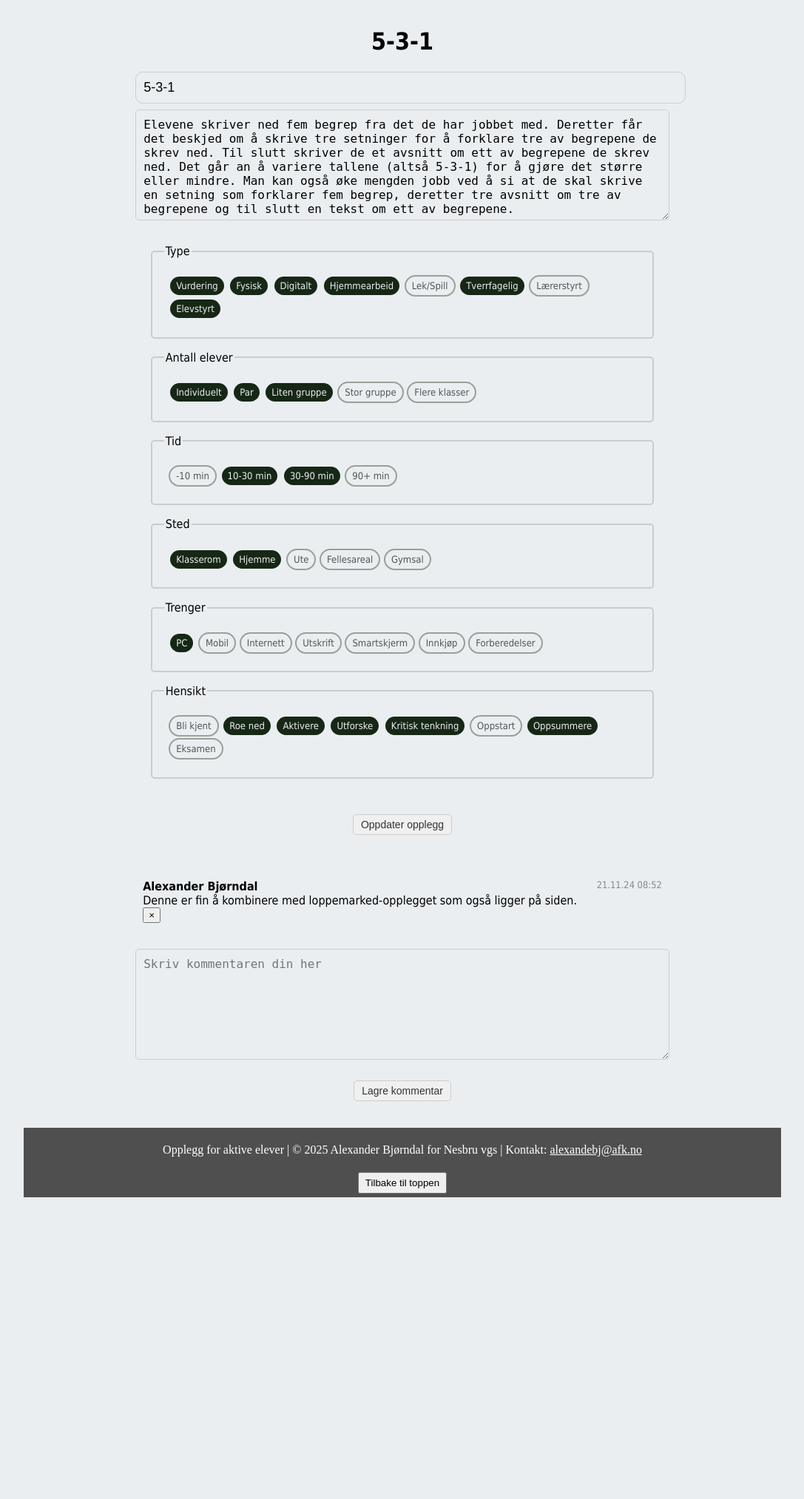
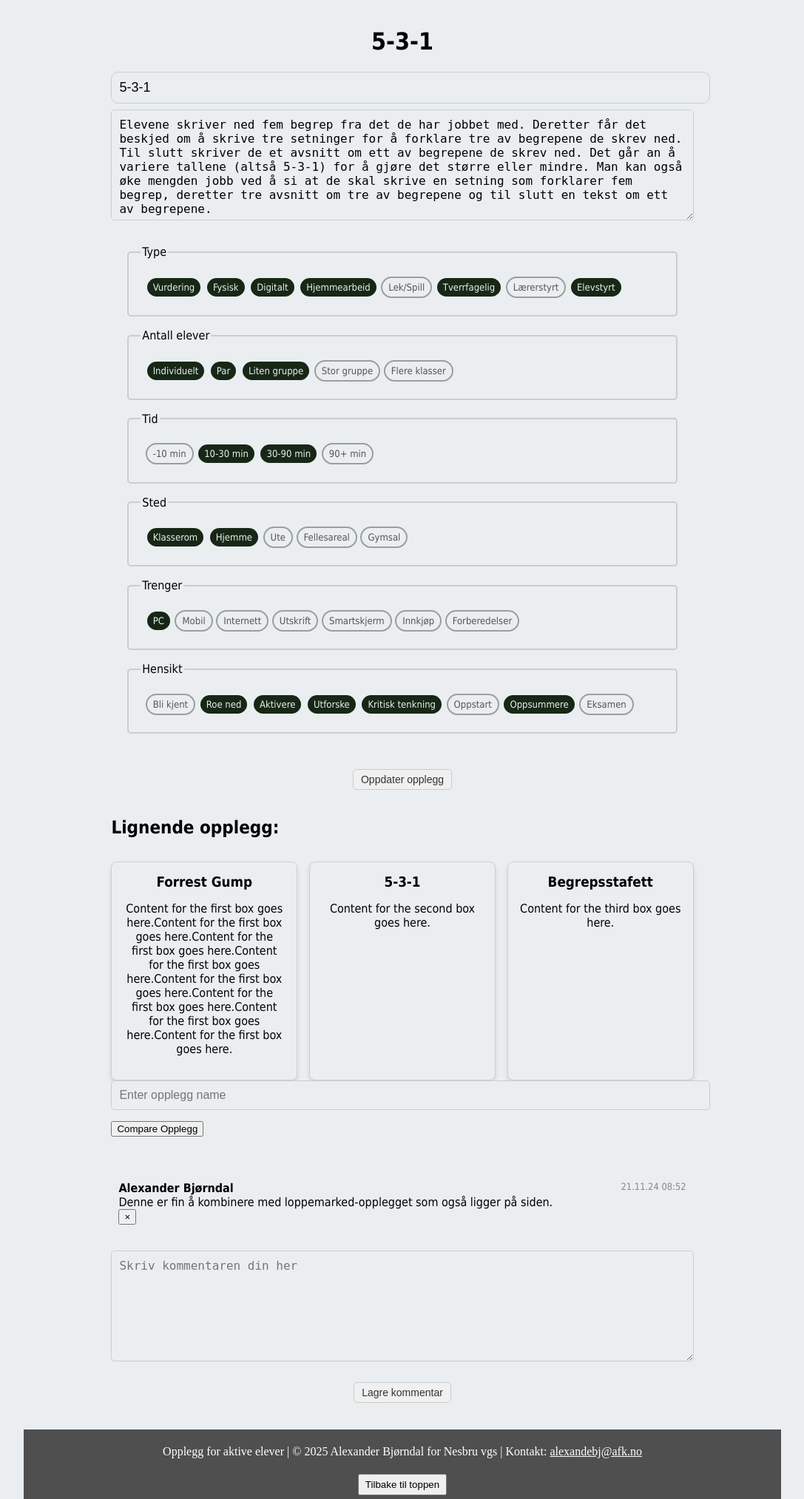
Before and after one commit to alexanderbjorndal/aktive-elev-opplegg, a Flask app: page /se-opplegg?opplegg_id=1 in a window 1280 px wide. Shown: the part 48-2075 px from the top of the page at 74% size, without its empty margins (96-1183 px from the left). Before the commit the page ends 1667 px from the top, so only its background shows below. Run offline with Flask 3, Linux system fonts and the light colour scheme; a user stored in the database is signed in; some libraries are stand-ins or nearby versions.

```diff
--- /dev/null
+++ b/website/static/favicon_io/about.txt
@@ -0,0 +1,6 @@
+This favicon was generated using the following font:
+
+- Font Title: Lora
+- Font Author: undefined
+- Font Source: https://fonts.gstatic.com/s/lora/v35/0QI6MX1D_JOuGQbT0gvTJPa787z5vCJGmKxemMeZ.ttf
+- Font License: undefined)
--- a/website/static/index.js
+++ b/website/static/index.js
@@ -126,7 +126,15 @@ allCheckboxes.forEach((checkbox) => {
   }
 });
 
-document.getElementById("search-bar").addEventListener("keyup", function () {
+function addEventListenerIfExists(selector, event, handler) {
+    const element = document.getElementById(selector);
+    if (element) {
+        element.addEventListener(event, handler);
+    }
+}
+
+document.addEventListener("DOMContentLoaded", () => {
+    addEventListenerIfExists("search-bar", "keyup", function () {
         const query = this.value.toLowerCase();
         const items = document.querySelectorAll(".list-group-item");
 
@@ -134,12 +142,13 @@ document.getElementById("search-bar").addEventListener("keyup", function () {
             const title = item.getAttribute("data-title").toLowerCase();
             const description = item.getAttribute("data-description").toLowerCase();
 
-    // Check if the query matches the title or description
+            // Sjekk om søkespørsmålet matcher tittelen eller beskrivelsen
             if (title.includes(query) || description.includes(query)) {
-      item.style.display = ""; // Show item
+                item.style.display = ""; // Vis element
             } else {
-      item.style.display = "none"; // Hide item
+                item.style.display = "none"; // Skjul element
             }
+        });
     });
 });
 
@@ -164,6 +173,7 @@ document.querySelectorAll('input[name="tag"]').forEach((checkbox) => {
 
 let debounceTimer;
 const searchBar = document.getElementById("search-bar");
+if (searchBar) {
     searchBar.addEventListener("keyup", function () {
         clearTimeout(debounceTimer);
         debounceTimer = setTimeout(() => {
@@ -194,11 +204,11 @@ function toggleFavorites() {
     const button = document.getElementById("toggle-favorites");
     const oppleggItems = document.querySelectorAll(".list-group-item");
 
+    if (button) {
         // Toggle the button text
         if (button.innerText === "Vis kun favoritter") {
             button.innerText = "Vis alle opplegg";
             oppleggItems.forEach(item => {
-      // If the item is not favorited, hide it
                 if (item.getAttribute("data-is-favorite") === "false") {
                     item.style.display = "none";
                 }
@@ -206,12 +216,75 @@ function toggleFavorites() {
         } else {
             button.innerText = "Vis kun favoritter";
             oppleggItems.forEach(item => {
-      // Show all items
                 item.style.display = "grid";
             });
         }
     }
+}
 
 function disableSubmitButton() {
-  document.getElementById('submit-button').disabled = true;
+    const submitButton = document.getElementById('submit-button');
+    if (submitButton) {
+        submitButton.disabled = true;
     }
+}
+
+async function fetchComparison(oppleggName) {
+    console.log(`Fetching comparison for: ${oppleggName}`);
+    const response = await fetch(`/compare?opplegg_name=${encodeURIComponent(oppleggName)}`);
+    if (!response.ok) {
+        console.error("Failed to fetch comparison data");
+        const resultsContainer = document.getElementById("resultsContainer");
+        if (resultsContainer) {
+            resultsContainer.innerText = "Error fetching data.";
+        }
+        return [];
+    }
+    const data = await response.json();
+    return data;
+}
+
+function displayResults(results) {
+    const resultsContainer = document.getElementById("resultsContainer");
+    if (resultsContainer) {
+        resultsContainer.innerHTML = ""; // Clear previous results
+
+        if (results.error) {
+            resultsContainer.innerText = results.error;
+            return;
+        }
+
+        if (results.length === 0) {
+            resultsContainer.innerText = "No similar opplegg found.";
+            return;
+        }
+
+        results.forEach(result => {
+            const resultDiv = document.createElement("div");
+            resultDiv.className = "result";
+            resultDiv.innerHTML = `
+                <h3>${result.name}</h3>
+                <p>Similarity Score: ${(result.similarity_score * 100).toFixed(2)}%</p>
+                <p>Common Traits: ${result.common_traits.join(", ")}</p>
+            `;
+            resultsContainer.appendChild(resultDiv);
+        });
+    }
+}
+
+const compareButton = document.getElementById("compareButton");
+const oppleggNameInput = document.getElementById("oppleggNameInput");
+
+if (compareButton && oppleggNameInput) {
+    compareButton.addEventListener("click", async () => {
+        const oppleggName = oppleggNameInput.value.trim();
+        if (!oppleggName) {
+            alert("Please enter an opplegg name!");
+            return;
+        }
+
+        const results = await fetchComparison(oppleggName);
+        displayResults(results);
+    });
+}
+};
--- a/website/static/legg_inn_nytt_opplegg.css
+++ b/website/static/legg_inn_nytt_opplegg.css
@@ -113,6 +113,32 @@ textarea {
   display: inline-block; /* labels on the same line */
 }
 
+.three-boxes-container {
+  display: flex;
+  justify-content: space-between; /* Adjusts spacing between boxes */
+  gap: 1rem; /* Adds spacing between boxes */
+  margin-top: 2rem; /* Adds some space above the boxes */
+}
+
+.box {
+  flex: 1; /* Ensures equal width for all boxes */
+  max-width: 30%; /* Optional: sets a max width */
+  padding: 1rem; /* Adds padding inside the boxes */
+  background-color: #eaeef1; /* Light gray background */
+  border: 1px solid #cecece; /* Subtle border */
+  border-radius: 8px; /* Rounded corners */
+  box-shadow: 0 4px 6px rgba(0, 0, 0, 0.1); /* Adds a shadow for depth */
+  text-align: center; /* Centers text */
+  transition: transform 0.2s ease, box-shadow 0.2s ease;
+}
+
+.box:hover {
+  transform: translateY(-3px); /* Slight lift on hover */
+  box-shadow: 0 6px 10px rgba(0, 0, 0, 0.1); /* Enhanced shadow on hover */
+}
+
+
+
 /* Add Media Queries for Small Screens */
 @media only screen and (max-width: 768px) {
 #centerer {
--- a/website/templates/base.html
+++ b/website/templates/base.html
@@ -5,7 +5,10 @@
     <meta name="viewport" content="width=device-width, initial-scale=1">
     <link href="https://cdnjs.cloudflare.com/ajax/libs/font-awesome/5.15.4/css/all.min.css" rel="stylesheet">
     <link rel="stylesheet" href="{{ url_for('static', filename='home.css') }}" />
-
+    <link rel="apple-touch-icon" sizes="180x180" href="/website/static/favicon_io/apple-touch-icon.png">
+    <link rel="icon" type="image/png" sizes="32x32" href="/website/static/favicon_io/favicon-32x32.png">
+    <link rel="icon" type="image/png" sizes="16x16" href="/website/static/favicon_io/favicon-16x16.png">
+    <link rel="manifest" href="/website/static/favicon_io/site.webmanifest">
     <title>{% block title %}Home{% endblock %}</title>
   </head>
   <body class="mainclass">
--- a/website/templates/se_opplegg.html
+++ b/website/templates/se_opplegg.html
@@ -51,6 +51,33 @@
 
     {% endif %}
   </form>
+
+<br>
+<h2>Lignende opplegg:</h2>
+<div class="three-boxes-container">
+  <div class="box">
+    <h3 class="ks-cboxtags">Forrest Gump</h3>
+    <p>Content for the first box goes here.Content for the first box goes here.Content for the first box goes here.Content for the first box goes here.Content for the first box goes here.Content for the first box goes here.Content for the first box goes here.Content for the first box goes here.</p>
+  </div>
+  <div class="box">
+    <h3 class="ks-cboxtags">5-3-1</h3>
+    <p>Content for the second box goes here.</p>
+  </div>
+  <div class="box">
+    <h3 class="ks-cboxtags">Begrepsstafett</h3>
+    <p>Content for the third box goes here.</p>
+  </div>
+</div>
+
+<div>
+  <input type="text" id="oppleggNameInput" placeholder="Enter opplegg name">
+  <button id="compareButton">Compare Opplegg</button>
+</div>
+
+<div id="resultsContainer">
+  <!-- Comparison results will be dynamically added here -->
+</div>
+
 
 <!-- Comment Section -->
 <div class="comments-section">
--- a/website/views.py
+++ b/website/views.py
@@ -3,6 +3,7 @@ from flask_login import login_required, current_user
 from werkzeug.security import generate_password_hash
 from sqlalchemy import event
 from .models import Opplegg, Trait, User, Comment
+from .utils import compare_opplegg
 from . import db
 import json, os
 from collections import defaultdict
@@ -194,7 +195,6 @@ def se_opplegg():
         user_list=user_list
     )
 
-
 @views.route('/delete-comment', methods=['POST'])
 def delete_comment():
     if current_user.role != 'admin':
@@ -216,7 +216,6 @@ def delete_comment():
 
     # Redirect back to the opplegg page
     return redirect(url_for('views.se_opplegg', opplegg_id=opplegg_id))
-
 
 @views.route('/brukere', methods=['GET'])
 @login_required
@@ -241,6 +240,14 @@ def admin_users():
 
     return render_template('brukere.html', user=current_user, user_data=user_data)
 
+@views.route('/compare', methods=['GET'])
+def compare():
+    opplegg_name = request.args.get('opplegg_name')
+    if not opplegg_name:
+        return jsonify({"error": "Missing 'opplegg_name' parameter"}), 400
+
+    results = compare_opplegg(opplegg_name)
+    return jsonify(results)
 
 @event.listens_for(User.__table__, 'after_create')
 def create_admin_user(*args, **kwargs):
```
Also changed, not shown: Todo.txt (+5 -2 lines), website/utils.py (added, +44 -0 lines), website/static/favicon_io/android-chrome-192x192.png (added), website/static/favicon_io/android-chrome-512x512.png (added), website/static/favicon_io/apple-touch-icon.png (added), website/static/favicon_io/favicon-16x16.png (added), website/static/favicon_io/favicon-32x32.png (added), website/static/favicon_io/favicon.ico (added), website/static/favicon_io/site.webmanifest (added). Lines whose indentation alone changed are shown as unchanged.
